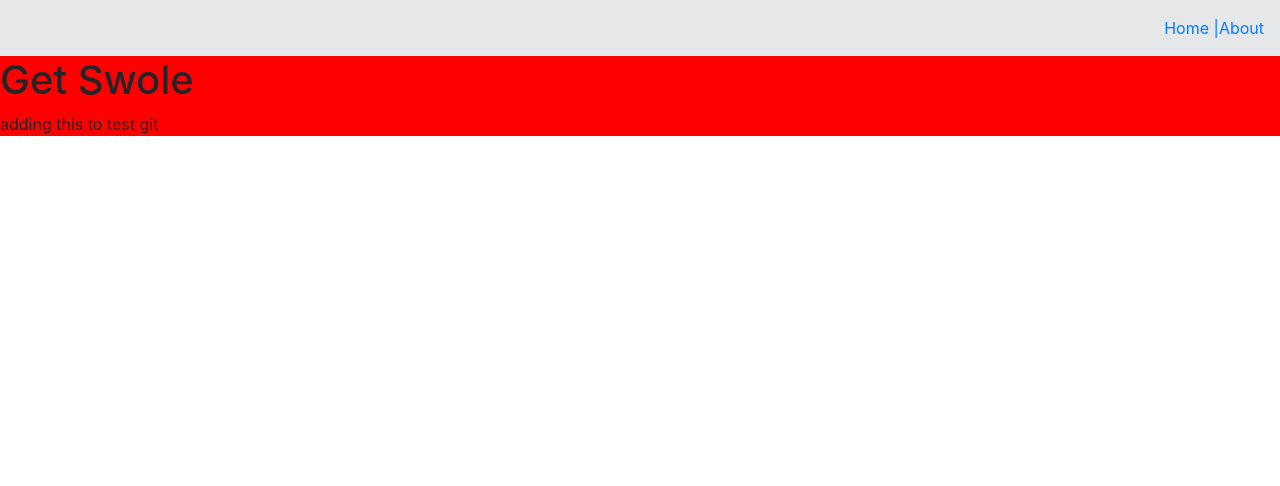
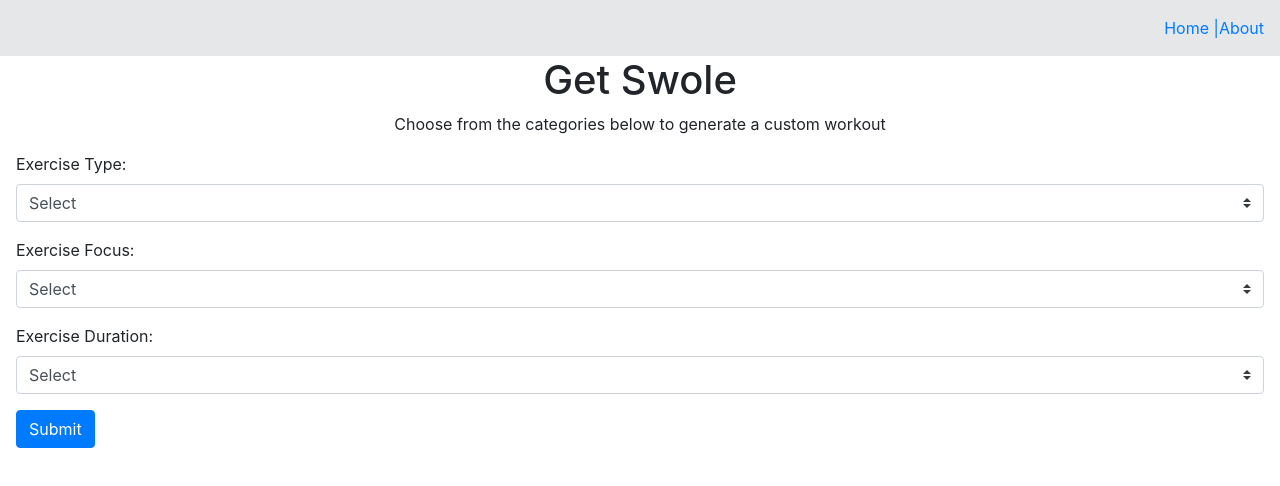
Before and after one commit to mjanes71/workout-app, a Vue app: page / in a window 1280 px wide. Shown: the top 486 px of the page. Built offline with nearby package versions, Linux system fonts and the light colour scheme.

Commit message:
Added workout selectors on homepage

```diff
--- a/src/views/Home.vue
+++ b/src/views/Home.vue
@@ -1,22 +1,65 @@
 <template>
-  <div id="home">
-    <h1 class="title">Get Swole</h1>
-    <p>adding this to test git</p>
+  <div class="home">
+    <h1 class="header">Get Swole</h1>
+    <p class = "header">Choose from the categories below to generate a custom workout</p>
+    <b-form id="home-form">
+    <b-form-group id="group-type" label="Exercise Type:" label-for="type">
+      <b-form-select id="type" v-model="type" :options="typeOptions" required ></b-form-select>
+      </b-form-group>
+    <b-form-group id="group-focus" label="Exercise Focus:" label-for="focus">
+      <b-form-select id="focus" v-model="focus" :options="focusOptions"></b-form-select>
+      </b-form-group>
+    <b-form-group id="group-duration" label="Exercise Duration:" label-for="duration">
+    <b-form-select id="duration" v-model="duration" :options="durationOptions"></b-form-select>
+      </b-form-group>
+    <b-button type="submit" variant="primary">Submit</b-button>
+
+    </b-form>
+
+
 
   </div>
 </template>
 
 <script>
-
-
 export default {
+  data() {
+    return {
+      type: null,
+      focus: null,
+      duration: null,
+      typeOptions: [
+        { value: 'null', text: 'Select'},
+        { value: 'HIIT', text: 'HIIT'},
+        { value: 'Reps', text: 'Reps'}
+      ],
+      focusOptions: [
+         { value: 'null', text: 'Select'},
+        { value: 'core', text: 'core'},
+        { value: 'legs', text: 'legs'},
+        { value: 'arms', text: 'arms'}
+      ],
+      durationOptions: [
+         { value: 'null', text: 'Select'},
+        { value: 10, text: '10 in'},
+        { value: 20, text: '20 min'},
+        { value: 30, text: '30 min'}
+      ]
+    }
+  }
 
 }
 </script>
 
 <style scoped>
-#home {
-  background: red;
+.header {
+  text-align: center;
 }
 
+#home-form {
+  margin: 1em;
+}
+
+
+
 </style>
```
